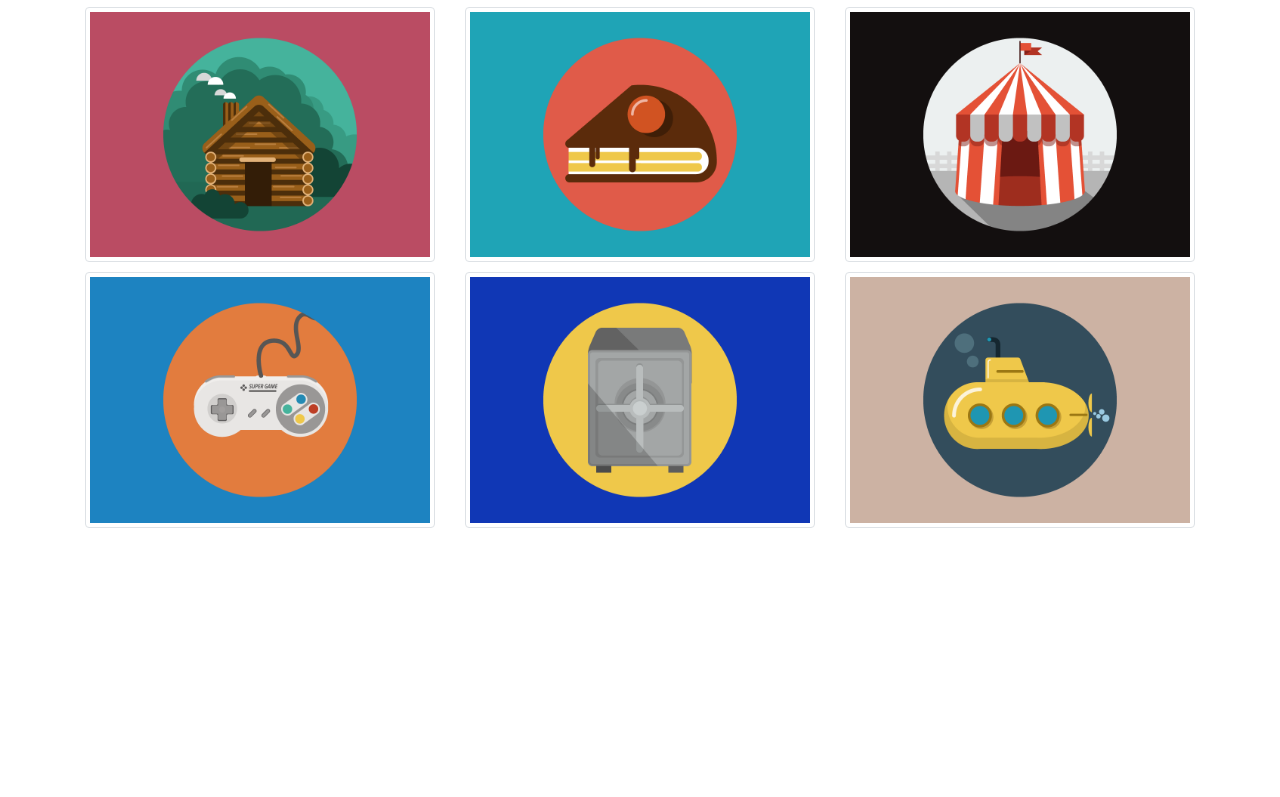
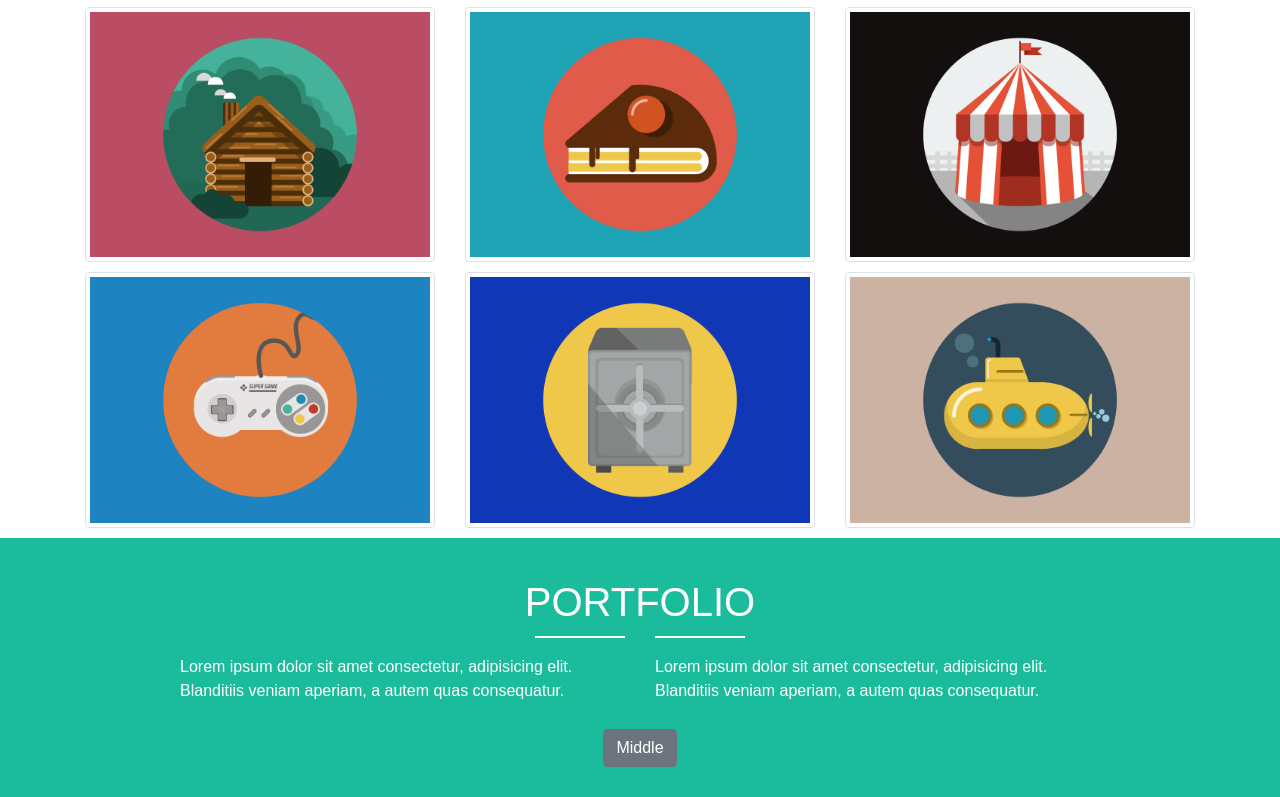
Before and after one commit to Alexellevu/html-css-bootstrap-freelancer, a plain HTML site: page index.html in a window 1280 px wide. Shown: the part 478-1275 px from the top of the page. Before the commit the page ends 1016 px from the top, so only its background shows below. Drawn offline with nearby package versions, Linux system fonts and the light colour scheme.

Commit message:
set about

```diff
--- a/assets/style.css
+++ b/assets/style.css
@@ -29,3 +29,9 @@ body{
     margin-left: 15px;
     margin-right: 15px;
 }
+
+.about{
+    background-color: #1ABC9C;
+    padding-top:30px;
+    padding-bottom: 30px;
+}
--- a/index.html
+++ b/index.html
@@ -70,19 +70,19 @@
    </header>
 
    <main>
+    <!-- sezione portfolio con immagini -->
     <section class="Portfolio">
         <div class="container-xl">
             <div class="row">
                 <h1 class=" text-uppercase text-center col-lg-12 space">portfolio</h1>
                 <div class="col-lg-12 d-flex justify-content-lg-center">
-
                     <div class="line_color"></div>
                     <i class="fas fa-star text-center"></i>
                     <div class="line_color"></div>
                  </div>
 
             </div>
-
+            <!-- prima riga immagini -->
             <div class="row space">
                 <div class="col-lg-4 ">
                     <img class="img-thumbnail" src="./bootstrap_freelancer/img/cabin.png" alt="#">
@@ -91,7 +91,7 @@
                     <img class="img-thumbnail" src="./bootstrap_freelancer/img/cake.png" alt="#"></div>
                 <div class="col-lg-4"><img class="img-thumbnail" src="./bootstrap_freelancer/img/circus.png" alt="#"></div></div>
 
-
+            <!-- seconda riga immagini -->
             <div class="row space">
                 <div class="col-lg-4">
                     <img class="img-thumbnail" src="./bootstrap_freelancer/img/game.png" alt="">
@@ -101,12 +101,42 @@
                 <div class="col-lg-4"><img class="img-thumbnail" src="./bootstrap_freelancer/img/submarine.png" alt=""></div></div>
         </div>
 
+    </section>
+    <!-- sezione about -->
+    <section class="about">
+        <div class="container-xl">
+        <div class="row">
+            <h1 class=" text-uppercase text-center col-lg-12 space text-white">portfolio</h1>
+            <div class="col-lg-12 d-flex justify-content-lg-center">
+                <div class="line"></div>
+                <i class="fas fa-star text-center text-white"></i>
+                <div class="line"></div>
+             </div>
+        </div>
+
+        <div class="row justify-content-center space">
+            <div class="col-lg-5 ">
+                <p class="text-white">Lorem ipsum dolor sit amet consectetur, adipisicing elit. Blanditiis veniam aperiam, a autem quas consequatur.</p>
+            </div>
+            <div class=" col-lg-5 ">
+                <p class="text-white">Lorem ipsum dolor sit amet consectetur, adipisicing elit. Blanditiis veniam aperiam, a autem quas consequatur.</p>
+            </div>
+
+        </div>
+        <div class="row">
+            <div class="col-lg-12 text-center ">
+            <div class=" btn-group" role="group" aria-label="Basic example">
+
+                <button type="button" class="btn btn-secondary ">Middle</button>
+
+              </div>
+            </div>
+        </div>
+
+    </div>
 
 
-        </div>
-
     </section>
-    <section class="About"></section>
     <section class="Contact"></section>
    </main>
 
```
